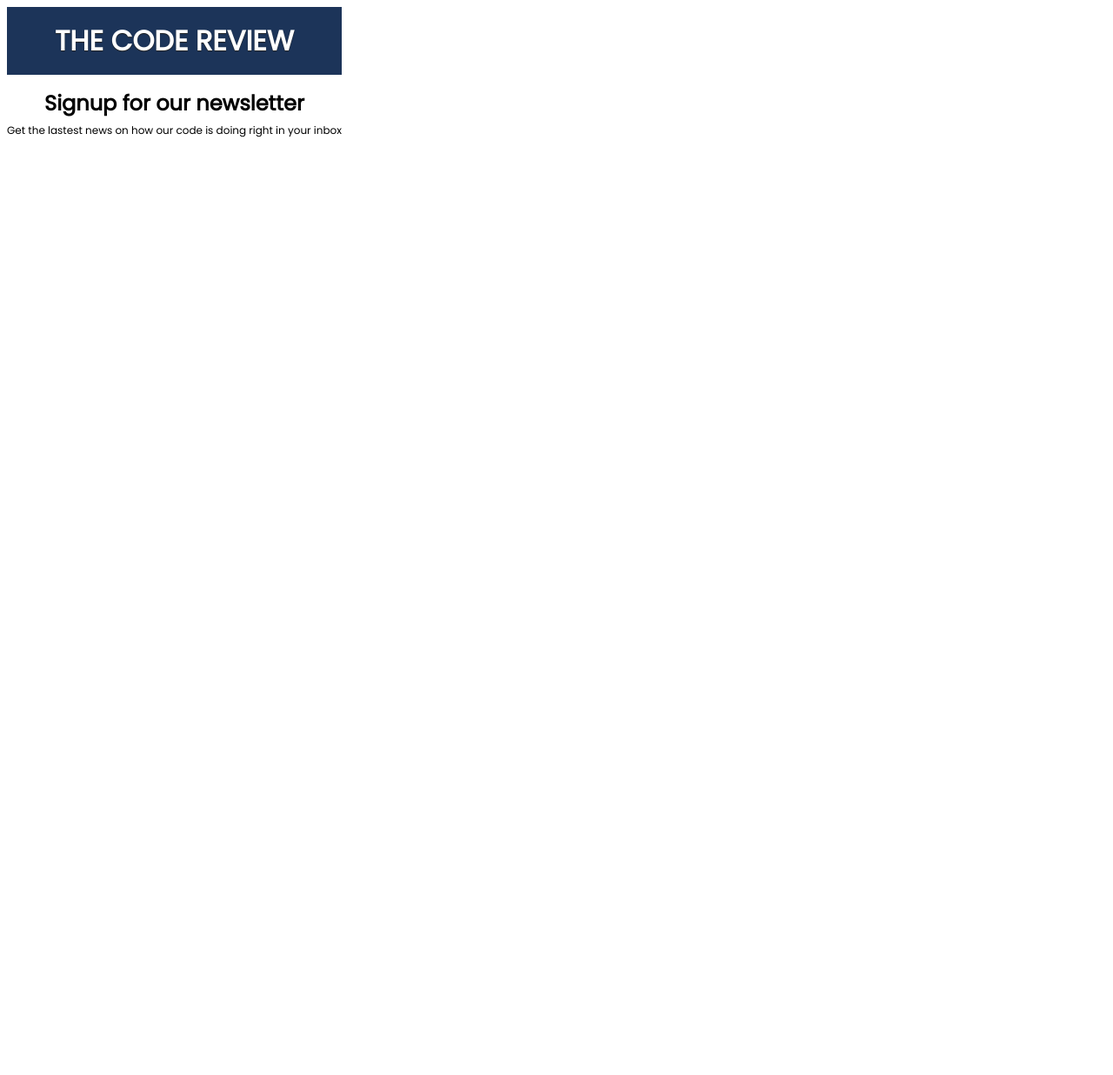
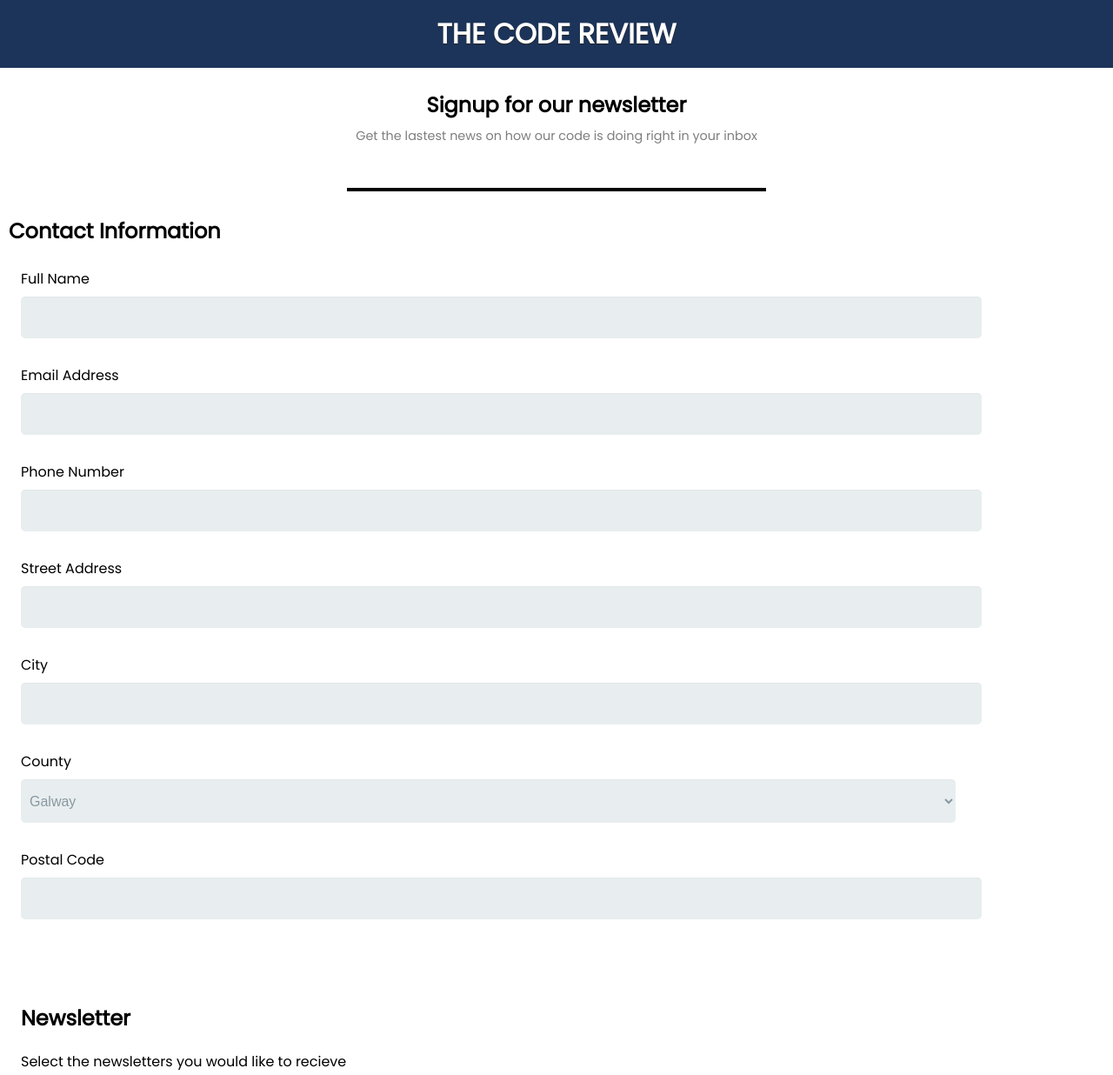
Before and after one commit to JackM1994/treehouse_project3, a plain HTML site: page newsletter.html in a window 1280 px wide. Shown: the top 1236 px of the page at 87% size. Before the commit the page ends 800 px from the top, so only its background shows below. Drawn offline with Linux system fonts and the light colour scheme.

Commit message:
creating form
adding input boxes, selection-boxes and checkboxes

```diff
--- a/css/style.css
+++ b/css/style.css
@@ -2,9 +2,11 @@
 body {
   font-family: 'Poppins', sans-serif;
   display: flex;
-  flex: auto;
+  flex-direction: column;
+  flex-wrap: wrap;
   background: #fff;
   text-align: center;
+  margin: 0 auto;
 }
 
 .name {
@@ -21,12 +23,119 @@ body {
   color: #000;
   margin: auto;
   font-weight: bold;
-  padding-top: 15px;
+  padding-top: 25px;
+  padding-bottom: 5px;
 
 }
 .intro {
   text-align: left;
-  color: #000;
+  color: #7e7e7e;
   font-weight: lighter;
-  font-size: .75em;
+  font-size: .90em;
+  padding: 20px 10px 50px 10px;
 }
+
+.c-info {
+
+  padding-top: 30px;
+}
+
+
+/* ---- Layout Styles ----- */
+.main-header span{
+  margin-bottom: auto;
+  border-bottom: solid 4px #000;
+
+}
+.contact {
+
+  display: flex;
+  flex-wrap: wrap;
+  flex-direction: column;
+  justify-content:space-between;
+  margin-top: 30px;
+  padding-left: 10px;
+  padding-right: 5px;
+  text-align: left;
+}
+/* --- Form Layout ---*/
+input[type="text"],
+input[type="email"],
+input[type="number"], {
+
+}
+
+input[type="text"],
+input[type="email"],
+input[type="number"],
+textarea,
+select {
+  background: rgba(255,255,255,0.1);
+  border: none;
+  font-size: 16px;
+  height: auto;
+  margin: 0;
+  outline: 0;
+  padding: 15px;
+  width: 100%;
+  background-color: #e8eeef;
+  color: #8a97a0;
+  box-shadow: 0 1px 0 rgba(0,0,0,0.03) inset;
+  margin-bottom: 30px;
+  border-radius: 5px;
+}
+
+input[type="radio"],
+input[type="checkbox"] {
+  margin: 0 4px 8px 0;
+}
+
+select {
+
+  padding: 6px;
+  height: 50px;
+  border-radius: 5px;
+}
+
+button {
+  padding: 19px 39px 18px 39px;
+  color: #FFF;
+  background-color: #4bc970;
+  font-size: 18px;
+  text-align: center;
+  font-style: normal;
+  border-radius: 5px;
+  width: 100%;
+  border: 1px solid #3ac162;
+  border-width: 1px 1px 3px;
+  box-shadow: 0 -1px 0 rgba(255,255,255,0.1) inset;
+  margin-bottom: 10px;
+}
+
+fieldset {
+  width: 85%;
+  margin-bottom: 30px;
+  border: none;
+}
+
+legend {
+  font-size: 1.4em;
+  margin-bottom: 10px;
+}
+
+label {
+  display: block;
+
+  margin-bottom: 8px;
+}
+
+label.light {
+  font-weight: 300;
+  display: inline;
+}
+/* ---- Float Clearfix ---- */
+.clearfix::after {
+  content: " ";
+  display: table;
+  clear: both;
+}
--- a/newsletter.html
+++ b/newsletter.html
@@ -9,10 +9,101 @@
   </head>
 
   <body>
-    <header class ="main-header">
+    <header class ="main-header clearfix">
       <h1 class="name"> The code review </h1>
       <h2 class="sign-up"> Signup for our newsletter </h2>
       <span class="intro">Get the lastest news on how our code is doing right in your inbox</span>
+
+    </header>
+
+    <div class="contact">
+
+      <form action="newsletter.html" method="post">
+        <h2 class="c-info">Contact Information </h2>
+        <fieldset class="top-half">
+          <label for="name"> Full Name </label>
+          <input type="text" id ="name" name="user_name">
+
+          <label for="mail"> Email Address </label>
+          <input type="email" id ="mail" name="user_email">
+
+          <label for="number"> Phone Number </label>
+          <input type="number" id ="number" name="user_number">
+
+          <label for="address"> Street Address </label>
+          <input type="text" id ="address" name="user_address">
+
+          <label for="city"> City </label>
+          <input type="text" id ="city" name="user_city">
+
+          <label for="county">County </label>
+          <select id="county" name ="user_county">
+
+              <optgroup label="Connacht">
+                  <option value="galway">Galway</option>
+                  <option value="leitrim">Leitrim</option>
+                  <option value="mayo">Mayo</option>
+                  <option value="roscommon">Roscommon</option>
+                  <option value="sligo">Sligo</option>
+              </optgroup>
+
+                <optgroup label ="Munster">
+                    <option value="clare">Clare</option>
+                    <option value="cork">Cork</option>
+                    <option value="kerry">Kerry</option>
+                    <option value="limerick">Limerick</option>
+                    <option value="tipperary">Tipperary</option>
+                    <option value="waterford">Waterford</option>
+                  </optgroup>
+
+                  <optgroup label ="Lenister">
+                      <option value="carlow">Carlow</option>
+                      <option value="dublin">Dublin</option>
+                      <option value="kildare">Kildare</option>
+                      <option value="kilkenny">Kilkenny</option>
+                      <option value="laois">Laois</option>
+                      <option value="longford">Longford</option>
+                      <option value="louth">Louth</option>
+                      <option value="meath">Meath</option>
+                      <option value="offaly">Offaly</option>
+                      <option value="westmeath">Westmeath</option>
+                      <option value="wexford">Wexford</option>
+                      <option value="wicklow">Wicklow</option>
+                    </optgroup>
+
+                  <optgroup label ="Ulster">
+                    <option value="antrim">Antrim</option>
+                    <option value="armagh">Armagh</option>
+                    <option value="cavan">Cavan</option>
+                    <option value="derry">Derry</option>
+                    <option value="donegal">Donegal</option>
+                    <option value="down">Down</option>
+                    <option value="fermangh">Fermangh</option>
+                    <option value="monaghan">Monaghan</option>
+                    <option value="tyrone">Tyrone</option>
+                  </optgroup>
+                </select>
+
+          <label for="zip"> Postal Code </label>
+          <input type="text" id ="zip" name="user_zip">
+
+        </fieldset>
+
+        <fieldset class="bottom-half">
+          <h2 class="news">Newsletter</h2>
+          <p class="choose">Select the newsletters you would like to recieve</p>
+          <input type="checkbox" id="html-news" value="html-news" name="html_user">
+          <label class ="selection" for="html-news">HTML News</label>
+
+          <input type="checkbox" id="css-news" value="css-news" name="css_user">
+          <label class ="selection" for="css-news">CSS News</label>
+
+          <input type="checkbox" id="javascript-news" value="javascript-news" name="javascript_user">
+          <label class ="selection" for="javascript-news">Javascript News</label>
+        </fieldset>
+
+        </form>
+    </div>
   </body>
 
 </html>
```
